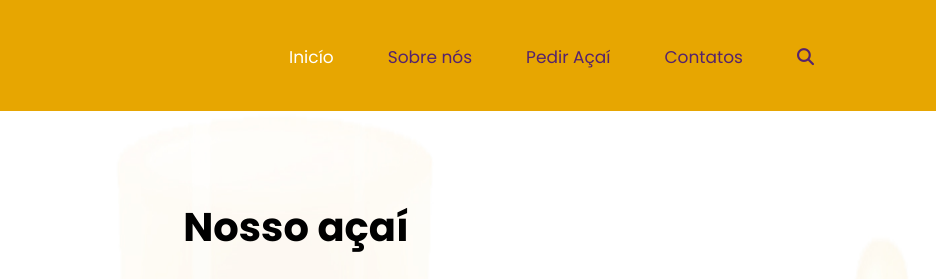
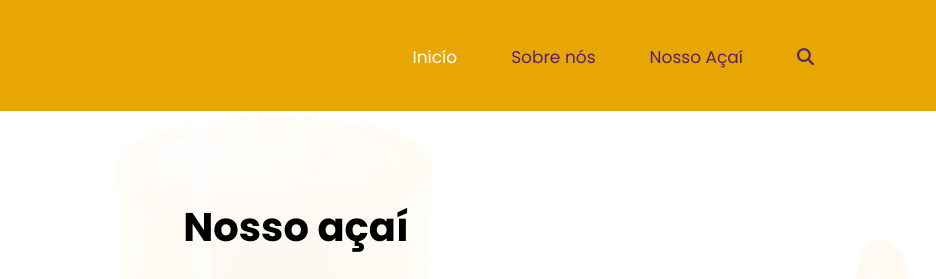
Before and after one commit to barbaraxz/acaitchegurias, a plain HTML site: page juice.html in a window 1280 px wide. Shown: the top 279 px of the page, 344-1280 px from the left. Drawn offline with nearby package versions, Linux system fonts and the light colour scheme.

Commit message:
Update navigation link and contact number

```diff
--- a/juice.html
+++ b/juice.html
@@ -71,10 +71,7 @@
                               <a class="nav-link" href="about.html"> Sobre nós </a>
                            </li>
                            <li class="nav-item">
-                              <a class="nav-link" href="juice.html"> Pedir Açaí </a>
-                           </li>
-                           <li class="nav-item">
-                              <a class="nav-link" href="contact.html"> Contatos </a>
+                              <a class="nav-link" href="juice.html"> Nosso Açaí </a>
                            </li>
                            <li class="nav-item d_none">
                               <a class="nav-link" href="#"><i class="fa fa-search" aria-hidden="true"></i></a>
@@ -178,7 +175,7 @@
                   <p><i class="fa-solid fa-location-dot"></i> Sapiranga, Centro</p>
                   <p><i class="fa-solid fa-envelope"></i> acaitchegurias@gmail.com</p>
                   <p><i class="fa-brands fa-instagram"></i> @acaitchegurias</p>
-                  <p><i class="fa-brands fa-whatsapp"></i> (51) 9210-0202</p>
+                  <p><i class="fa-brands fa-whatsapp"></i> (51) 99210-0202</p>
                </div>
 
                <div class="qrcode">
```
